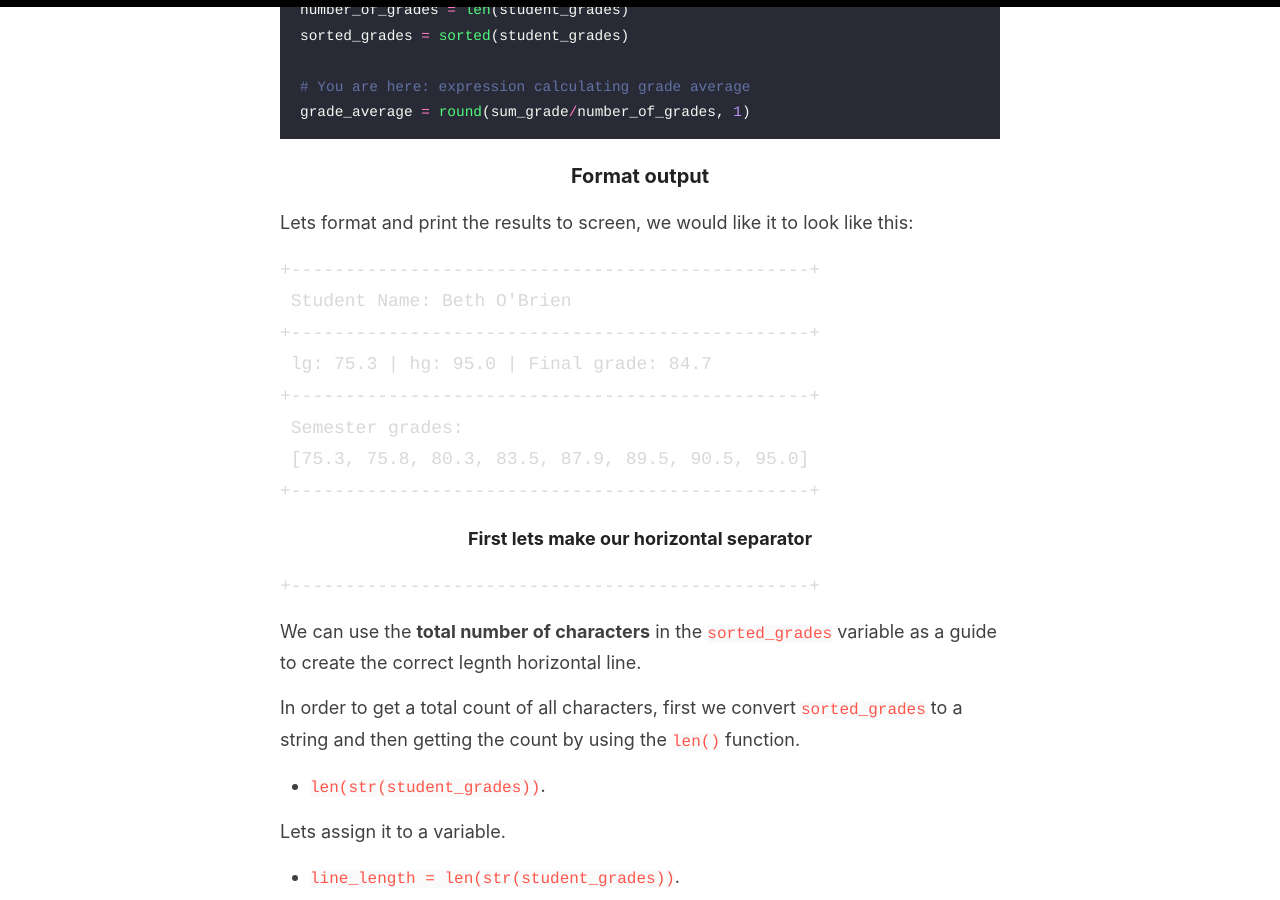
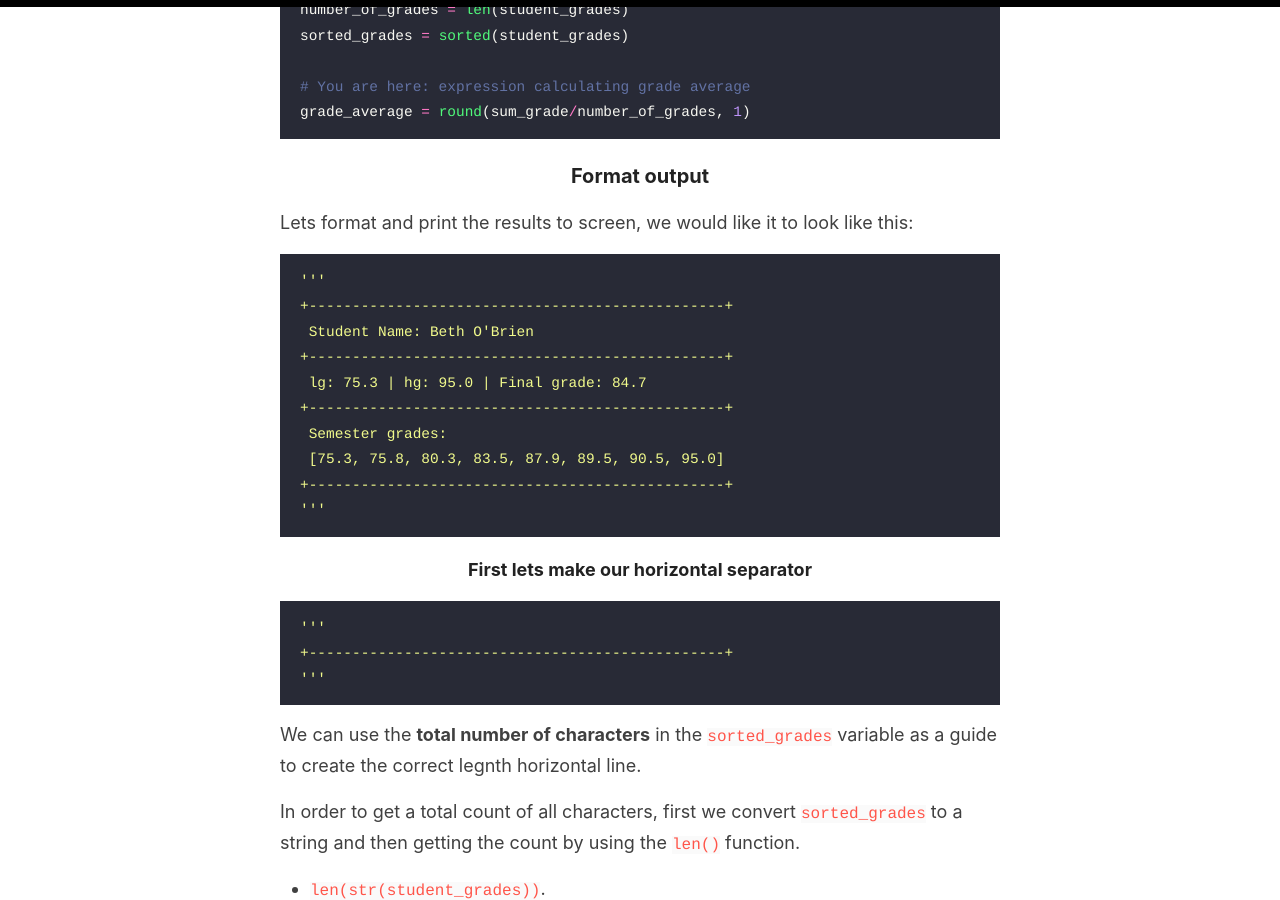
Before and after one commit to KikeVen/python911, a Jekyll site: the page built from _posts/2019-9-26-student_grades_06.md, in a window 1280 px wide and 900 px high, scrolled down 9247 px. Built offline with Jekyll 4.4.1, drawn with Linux system fonts in a browser that asks for light colours; comment, search, counter and statistics services are not loaded; some of the changed text lies outside the part shown.

Commit message:
edit update

````diff
--- a/_posts/2019-9-26-student_grades_06.md
+++ b/_posts/2019-9-26-student_grades_06.md
@@ -283,7 +283,8 @@ grade_average = round(sum_grade/number_of_grades, 1)
 
 Lets format and print the results to screen, we would like it to look like this:
 
-```pre
+```python
+'''
 +------------------------------------------------+
  Student Name: Beth O'Brien
 +------------------------------------------------+
@@ -292,12 +293,15 @@ Lets format and print the results to screen, we would like it to look like this:
  Semester grades:
  [75.3, 75.8, 80.3, 83.5, 87.9, 89.5, 90.5, 95.0]
 +------------------------------------------------+
+'''
 ```
 
 #### First lets make our horizontal separator
 
-```pre
+```python
+'''
 +------------------------------------------------+
+'''
 ```
 
 We can use the **total number of characters** in the `sorted_grades` variable as a guide to create the correct legnth horizontal line.
@@ -370,7 +374,7 @@ separator = '-' * line_length
 
 We are going to use the f-string to format our output.
 
-* We will use triple quoats for multiple lines
+* We will use triple quoats for multiple lines.
 * we will add the `+` character inside the **f-string** to the front and end of f-string parameter `+{separator}+` .
 
 Lets add the `print()` to the **f-string**.
@@ -408,7 +412,8 @@ print(f'''
 
 When you run the program it should print the results as formatted.
 
-```txt
+```python
+'''
 +------------------------------------------------+
  Student Name: Beth O'Brien
 +------------------------------------------------+
@@ -417,6 +422,7 @@ When you run the program it should print the results as formatted.
  Semester Grades:
  [75.3, 75.8, 80.3, 83.5, 87.9, 89.5, 90.5, 95.0]
 +------------------------------------------------+
+'''
 ```
 
 That is it for our grade calculator program, it is very basic, but I got a chance to introduce some new programming concepts.
````
